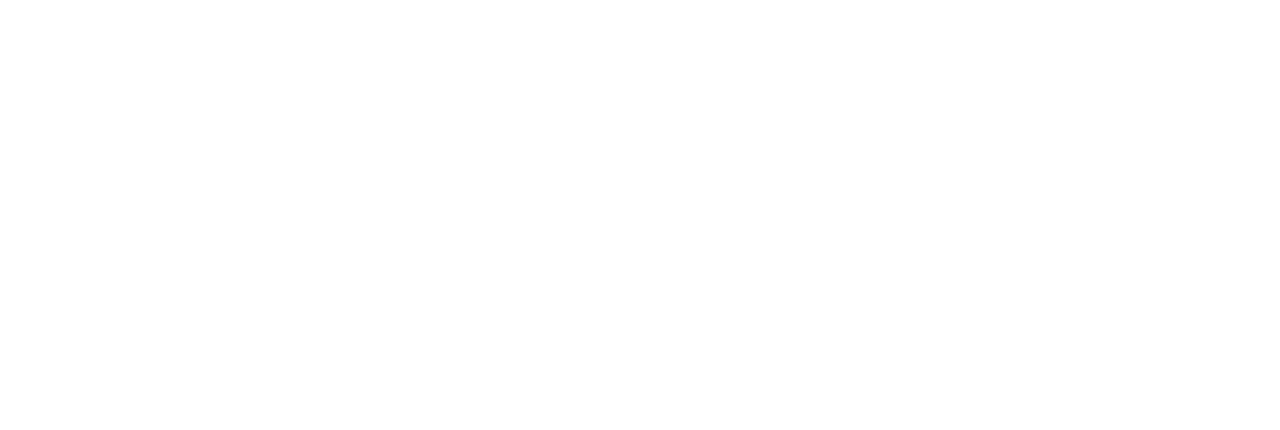
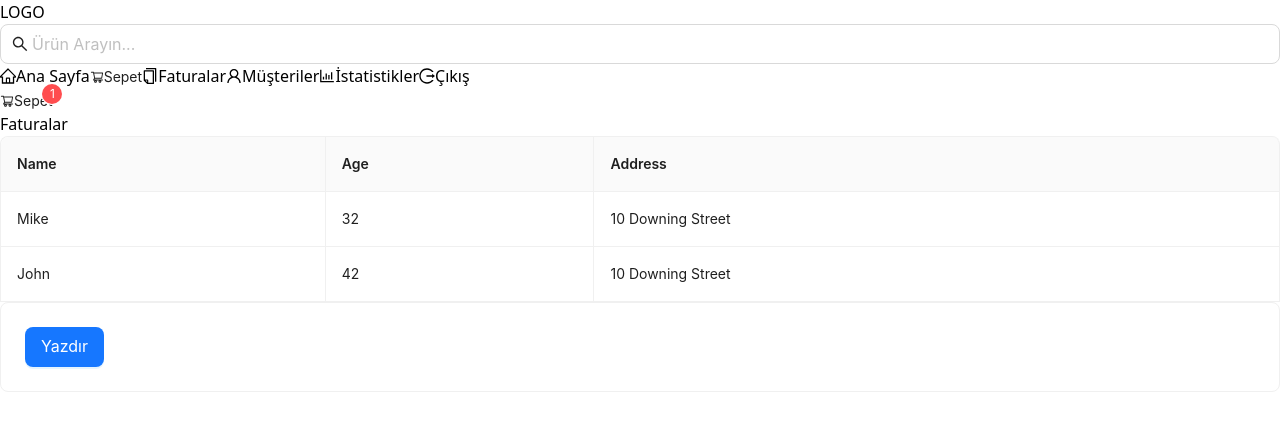
Before and after one commit to enesincekara34/PosApplication, a React (Vite) app in the folder client/: page /bills in a window 1280 px wide. Before the commit this address had no page. Shown: the top 430 px of the page. Built offline with nearby package versions, Linux system fonts and the light colour scheme.

Commit message:
update frontend

```diff
--- a/client/src/App.jsx
+++ b/client/src/App.jsx
@@ -1,4 +1,5 @@
 import {BrowserRouter, Routes, Route} from "react-router-dom";
+import BillPage from "./pages/BillPage";
 import HomePage from './pages/HomePage';
 import CartPage from './pages/CartPage';
 
@@ -10,6 +11,7 @@
       <Routes>
         <Route path='/' element={<HomePage/>}/>
         <Route path='cart' element={<CartPage/>}/>
+        <Route path="/bills" element={<BillPage />}/>
       </Routes>
     </BrowserRouter>
   )
--- a/client/src/components/Header/Header.jsx
+++ b/client/src/components/Header/Header.jsx
@@ -1,4 +1,5 @@
 import React from 'react';
+import { Link } from "react-router-dom";
 import { SearchOutlined, HomeOutlined, ShoppingCartOutlined, CopyOutlined, UserOutlined, BarChartOutlined, LogoutOutlined, } from '@ant-design/icons';
 import { Input, Badge} from 'antd';
 import { useSelector } from 'react-redux';
@@ -10,9 +11,9 @@
         <div className='border-6 mb-6'>
             <header className='py-4 px-6 flex justify-between items-center gap-10'>
                 <div className="logo">
-                    <a href="/">
+                    <Link to="/">
                         <h2 className='text-2xl font-bold md:text-4xl' >LOGO</h2>
-                    </a>
+                    </Link>
                 </div>
                 <div className="header-search flex-1 flex justify-center" >
                     <Input
@@ -23,38 +24,38 @@
                 </div>
                 <div className="menu-links flex justify-between items-center gap-7 md:static fixed bottom-0 md:w-auto
                 w-screen md:bg-transparent bg-white left-0 md:border-t-0 border-t md:px-0 px-4 py-1">
-                    <a href="/" className='menu-link flex flex-col items-center hover:text-[#40a9ff] transition-all '>
+                    <Link to={"/"} className='menu-link flex flex-col items-center hover:text-[#40a9ff] transition-all '>
                         <HomeOutlined className='md:text-2xl text-xl'/>
                         <span className='md:text-xs text-[10px]'>Ana Sayfa</span>
-                    </a>
+                    </Link>
                     <Badge count={cartItems.length} className='md:flex hidden'>
-                        <a href="/" className='menu-link flex flex-col items-center hover:text-[#40a9ff] transition-all '>
+                        <Link to={"/cart"} className='menu-link flex flex-col items-center hover:text-[#40a9ff] transition-all '>
                             <ShoppingCartOutlined className='md:text-2xl text-xl' />
                             <span className='md:text-xs text-[10px]'>Sepet</span>
-                        </a>
+                        </Link>
                     </Badge>
-                    <a href="/" className='menu-link flex flex-col items-center hover:text-[#40a9ff] transition-all '>
+                    <Link to={"/bills"} className='menu-link flex flex-col items-center hover:text-[#40a9ff] transition-all '>
                         <CopyOutlined className='md:text-2xl text-xl'/>
                         <span className='md:text-xs text-[10px]'>Faturalar</span>
-                    </a>
-                    <a href="/" className='menu-link flex flex-col items-center hover:text-[#40a9ff] transition-all '>
+                    </Link>
+                    <Link to={"/"} className='menu-link flex flex-col items-center hover:text-[#40a9ff] transition-all '>
                         <UserOutlined className='md:text-2xl text-xl'/>
                         <span className='md:text-xs text-[10px]'>Müşteriler</span>
-                    </a>
-                    <a href="/" className='menu-link flex flex-col items-center hover:text-[#40a9ff] transition-all '>
+                    </Link>
+                    <Link to={"/"} className='menu-link flex flex-col items-center hover:text-[#40a9ff] transition-all '>
                         <BarChartOutlined className='md:text-2xl text-xl'/>
                         <span className='md:text-xs text-[10px]'>İstatistikler</span>
-                    </a>
-                    <a href="/" className='menu-link flex flex-col items-center hover:text-[#40a9ff] transition-all '>
+                    </Link>
+                    <Link to={"/"} className='menu-link flex flex-col items-center hover:text-[#40a9ff] transition-all '>
                         <LogoutOutlined className='md:text-2xl text-xl'/>
                         <span className='md:text-xs text-[10px]'>Çıkış</span>
-                    </a>
+                    </Link>
                 </div>
                 <Badge count={1} className='md:hidden flex'>
-                        <a href="/" className='menu-link flex flex-col items-center hover:text-[#40a9ff] transition-all '>
+                        <Link to={"/"} className='menu-link flex flex-col items-center hover:text-[#40a9ff] transition-all '>
                             <ShoppingCartOutlined className='text-2xl' />
                             <span className='md:text-xs text-[10px]'>Sepet</span>
-                        </a>
+                        </Link>
                 </Badge>
             </header>
         </div>
--- /dev/null
+++ b/client/src/components/bills/PrintBill.jsx
@@ -0,0 +1,20 @@
+import { Button, Card, Form, Input, Modal, Select } from "antd";
+
+const PrintBill = ({ isModalOpen, setIsModalOpen }) => {
+  const onFinish = (values) => {
+    console.log("Received values of form: ", values);
+  };
+
+  return (
+    <Modal
+      title="Fatura Yazdır"
+      open={isModalOpen}
+      footer={false}
+      onCancel={() => setIsModalOpen(false)}
+    >
+     Fatura
+    </Modal>
+  );
+};
+
+export default PrintBill;
--- /dev/null
+++ b/client/src/pages/BillPage.jsx
@@ -0,0 +1,72 @@
+import { Button, Card,  Table } from "antd";
+import { useState } from "react";
+import PrintBill from "../components/bills/PrintBill.jsx";
+import Header from "../components/Header/Header.jsx";
+
+const BillPage = () => {
+  const [isModalOpen, setIsModalOpen] = useState(false);
+  const dataSource = [
+    {
+      key: "1",
+      name: "Mike",
+      age: 32,
+      address: "10 Downing Street",
+    },
+    {
+      key: "2",
+      name: "John",
+      age: 42,
+      address: "10 Downing Street",
+    },
+  ];
+
+  const columns = [
+    {
+      title: "Name",
+      dataIndex: "name",
+      key: "name",
+    },
+    {
+      title: "Age",
+      dataIndex: "age",
+      key: "age",
+    },
+    {
+      title: "Address",
+      dataIndex: "address",
+      key: "address",
+    },
+  ];
+
+  console.log(isModalOpen);
+
+  return (
+    <>
+      <Header />
+      <div className="px-6">
+        <h1 className="text-4xl font-bold text-center mb-4">Faturalar</h1>
+        <Table
+          dataSource={dataSource}
+          columns={columns}
+          bordered
+          pagination={false}
+        />
+        <div className="cart-total flex justify-end mt-4">
+          <Card className="w-72">
+            <Button
+              className="mt-4 w-full"
+              type="primary"
+              size="large"
+              onClick={() => setIsModalOpen(true)}
+            >
+              Yazdır
+            </Button>
+          </Card>
+        </div>
+      </div>
+      <PrintBill isModalOpen={isModalOpen} setIsModalOpen={setIsModalOpen} />
+    </>
+  );
+};
+
+export default BillPage;
```
